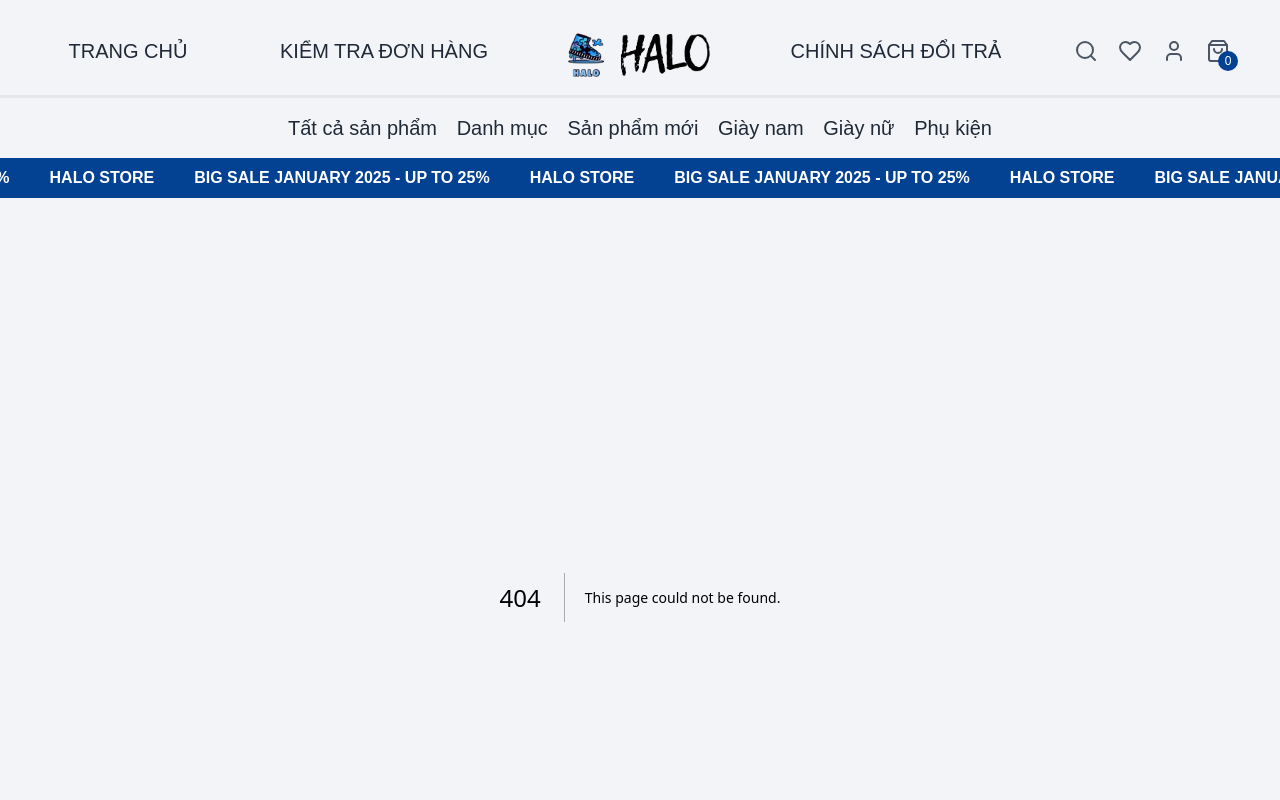
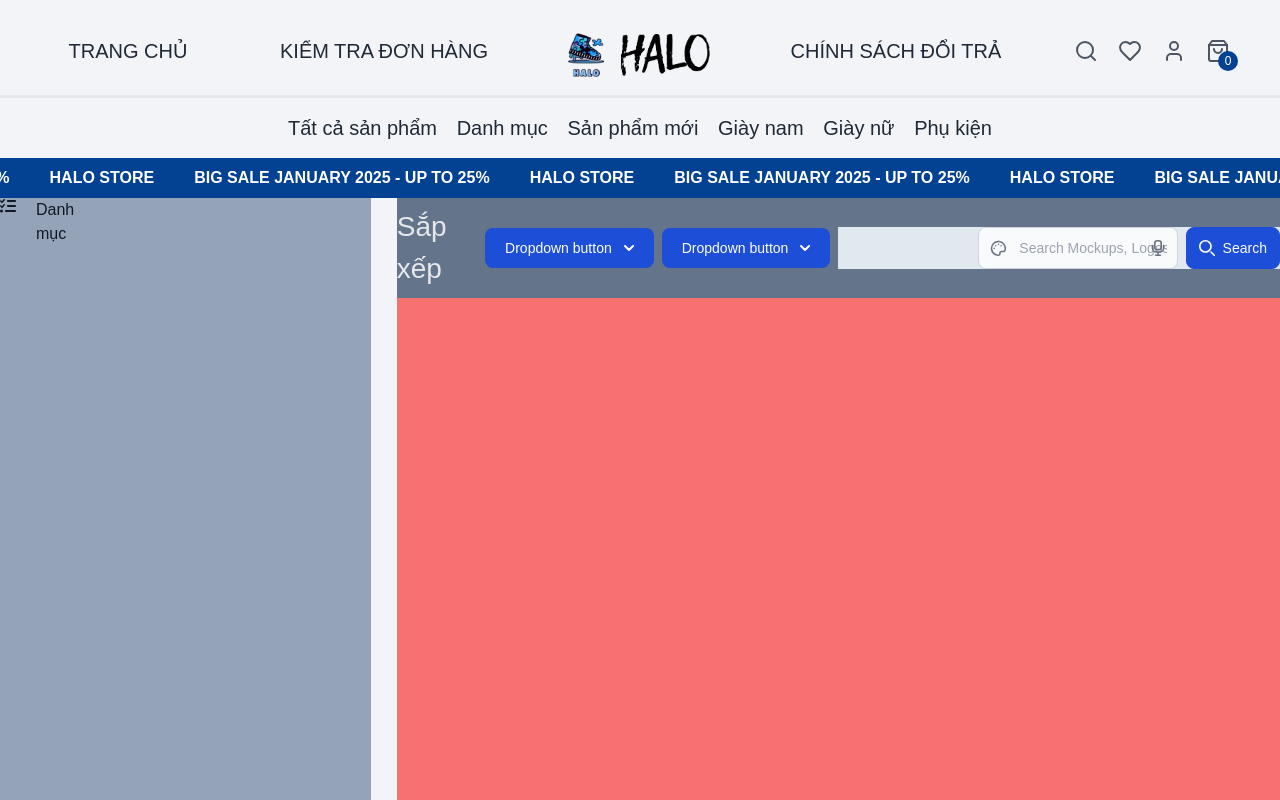
Before and after one commit to sieumanh555/DATN-HALO, a Next.js app: page /pages/product in a window 1280 px wide. Before the commit this address had no page. Shown: the top 800 px of the page. Built offline with nearby package versions, Linux system fonts and the light colour scheme.

Commit message:
thêm file product, thêm các compoent search, dropdown

```diff
--- /dev/null
+++ b/app/components/dropDown.jsx
@@ -0,0 +1,78 @@
+import { useState, useEffect } from "react";
+
+export default function DropDown() {
+  const [isDropdownOpen, setIsDropdownOpen] = useState(false);
+
+  // Toggle dropdown visibility
+  const toggleDropdown = () => {
+    setIsDropdownOpen(!isDropdownOpen);
+  };
+  return (
+    <>
+      <button
+        onClick={toggleDropdown}
+        className="text-white bg-blue-700 hover:bg-blue-800 focus:ring-4 focus:outline-none focus:ring-blue-300 font-medium rounded-lg text-sm px-5 py-2.5 text-center inline-flex items-center dark:bg-blue-600 dark:hover:bg-blue-700 dark:focus:ring-blue-800"
+        type="button"
+      >
+        Dropdown button
+        <svg
+          className="w-2.5 h-2.5 ms-3"
+          aria-hidden="true"
+          xmlns="http://www.w3.org/2000/svg"
+          fill="none"
+          viewBox="0 0 10 6"
+        >
+          <path
+            stroke="currentColor"
+            strokeLinecap="round"
+            strokeLinejoin="round"
+            strokeWidth="2"
+            d="m1 1 4 4 4-4"
+          />
+        </svg>
+      </button>
+
+      {/* Dropdown menu */}
+      <div
+        className={`z-10 bg-white divide-y divide-gray-100 rounded-lg shadow-sm w-44 dark:bg-gray-700 absolute ${
+          isDropdownOpen ? "block" : "hidden"
+        }`}
+      >
+        <ul className="py-2 text-sm text-gray-700 dark:text-gray-200">
+          <li>
+            <a
+              href="#"
+              className="block px-4 py-2 hover:bg-gray-100 dark:hover:bg-gray-600 dark:hover:text-white"
+            >
+              Dashboard
+            </a>
+          </li>
+          <li>
+            <a
+              href="#"
+              className="block px-4 py-2 hover:bg-gray-100 dark:hover:bg-gray-600 dark:hover:text-white"
+            >
+              Settings
+            </a>
+          </li>
+          <li>
+            <a
+              href="#"
+              className="block px-4 py-2 hover:bg-gray-100 dark:hover:bg-gray-600 dark:hover:text-white"
+            >
+              Earnings
+            </a>
+          </li>
+          <li>
+            <a
+              href="#"
+              className="block px-4 py-2 hover:bg-gray-100 dark:hover:bg-gray-600 dark:hover:text-white"
+            >
+              Sign out
+            </a>
+          </li>
+        </ul>
+      </div>
+    </>
+  );
+}
--- /dev/null
+++ b/app/components/search.jsx
@@ -0,0 +1,97 @@
+"use client";
+import { useState } from "react";
+
+export default function SearchComponent() {
+  // State to hold the input value
+  const [searchQuery, setSearchQuery] = useState("");
+
+  // Handle input change
+  const handleInputChange = (e) => {
+    setSearchQuery(e.target.value);
+  };
+
+  // Handle form submission
+  const handleSubmit = (e) => {
+    e.preventDefault();
+    // Add logic here for what you want to do with the search query
+    console.log("Search for:", searchQuery);
+  };
+
+  return (
+    <form className="flex items-center max-w-lg mx-auto" onSubmit={handleSubmit}>
+      <label htmlFor="voice-search" className="sr-only">
+        Search
+      </label>
+      <div className="relative w-full">
+        <div className="absolute inset-y-0 start-0 flex items-center ps-3 pointer-events-none">
+          <svg
+            className="w-4 h-4 text-gray-500 dark:text-gray-400"
+            aria-hidden="true"
+            xmlns="http://www.w3.org/2000/svg"
+            fill="none"
+            viewBox="0 0 21 21"
+          >
+            <path
+              stroke="currentColor"
+              strokeLinecap="round"
+              strokeLinejoin="round"
+              strokeWidth="2"
+              d="M11.15 5.6h.01m3.337 1.913h.01m-6.979 0h.01M5.541 11h.01M15 15h2.706a1.957 1.957 0 0 0 1.883-1.325A9 9 0 1 0 2.043 11.89 9.1 9.1 0 0 0 7.2 19.1a8.62 8.62 0 0 0 3.769.9A2.013 2.013 0 0 0 13 18v-.857A2.034 2.034 0 0 1 15 15Z"
+            />
+          </svg>
+        </div>
+        <input
+          type="text"
+          id="voice-search"
+          className="bg-gray-50 border border-gray-300 text-gray-900 text-sm rounded-lg focus:ring-blue-500 focus:border-blue-500 block w-full ps-10 p-2.5 dark:bg-gray-700 dark:border-gray-600 dark:placeholder-gray-400 dark:text-white dark:focus:ring-blue-500 dark:focus:border-blue-500"
+          placeholder="Search Mockups, Logos, Design Templates..."
+          value={searchQuery} // Controlled input
+          onChange={handleInputChange} // Update state on input change
+          required
+        />
+        <button
+          type="button"
+          className="absolute inset-y-0 end-0 flex items-center pe-3"
+          onClick={() => console.log("Voice search clicked")}
+        >
+          <svg
+            className="w-4 h-4 text-gray-500 dark:text-gray-400 hover:text-gray-900 dark:hover:text-white"
+            aria-hidden="true"
+            xmlns="http://www.w3.org/2000/svg"
+            fill="none"
+            viewBox="0 0 16 20"
+          >
+            <path
+              stroke="currentColor"
+              strokeLinecap="round"
+              strokeLinejoin="round"
+              strokeWidth="2"
+              d="M15 7v3a5.006 5.006 0 0 1-5 5H6a5.006 5.006 0 0 1-5-5V7m7 9v3m-3 0h6M7 1h2a3 3 0 0 1 3 3v5a3 3 0 0 1-3 3H7a3 3 0 0 1-3-3V4a3 3 0 0 1 3-3Z"
+            />
+          </svg>
+        </button>
+      </div>
+      <button
+        type="submit"
+        className="inline-flex items-center py-2.5 px-3 ms-2 text-sm font-medium text-white bg-blue-700 rounded-lg border border-blue-700 hover:bg-blue-800 focus:ring-4 focus:outline-none focus:ring-blue-300 dark:bg-blue-600 dark:hover:bg-blue-700 dark:focus:ring-blue-800"
+      >
+        <svg
+          className="w-4 h-4 me-2"
+          aria-hidden="true"
+          xmlns="http://www.w3.org/2000/svg"
+          fill="none"
+          viewBox="0 0 20 20"
+        >
+          <path
+            stroke="currentColor"
+            strokeLinecap="round"
+            strokeLinejoin="round"
+            strokeWidth="2"
+            d="m19 19-4-4m0-7A7 7 0 1 1 1 8a7 7 0 0 1 14 0Z"
+          />
+        </svg>
+        Search
+      </button>
+    </form>
+  );
+}
--- /dev/null
+++ b/app/pages/product/page.jsx
@@ -0,0 +1,38 @@
+"use client"
+import { FontAwesomeIcon } from "@fortawesome/react-fontawesome";
+import { faListCheck } from "@fortawesome/free-solid-svg-icons";
+import { useState } from "react";
+import SearchComponent from "../../components/search"
+import DropDown from "../../components/dropDown"
+
+export default function Cart() {
+
+  return (
+    <div className="min-h-[1000px] w-full flex gap-[2%]">
+      <div className="w-[29%] bg-slate-400">
+        <div className="w-[100px] text-gray-900 flex gap-5">
+          <FontAwesomeIcon icon={faListCheck} />
+          <h2>Danh mục</h2>
+        </div>
+      </div>
+      <div className="w-[69%] bg-red-400">
+        <div className="text-gray-200 bg-slate-500 flex h-[100px] items-center">
+          <div className="w-[10%]">
+            <span className="text-[28px]">Sắp xếp</span>
+          </div>
+          <div  className="w-[20%]">
+              <DropDown/>
+          </div>
+          <div  className="w-[20%]">
+              <DropDown/>
+          </div>
+          <div  className="w-[50%] bg-slate-200 pl-[140px]">
+            <SearchComponent/>
+          </div>
+        </div>
+        <div></div>
+        <div></div>
+      </div>
+    </div>
+  );
+}
--- /dev/null
+++ b/app/pages/trangchitiet/page.tsx
@@ -0,0 +1,7 @@
+
+
+export default function Cart() {
+  return (
+    <><div className="text-lg text-gray-950">a</div></>
+  );
+}
--- a/package.json
+++ b/package.json
@@ -13,7 +13,11 @@
     "@fortawesome/free-brands-svg-icons": "^6.7.2",
     "@fortawesome/free-solid-svg-icons": "^6.7.2",
     "@fortawesome/react-fontawesome": "^0.2.2",
+    "@headlessui/react": "^2.2.0",
+    "@popperjs/core": "^2.11.8",
+    "@preline/dropdown": "^2.5.2",
     "@reduxjs/toolkit": "^2.5.1",
+    "heroicons": "^2.2.0",
     "lucide-react": "^0.475.0",
     "next": "^15.1.7",
     "react": "^19.0.0",
--- a/tsconfig.json
+++ b/tsconfig.json
@@ -22,6 +22,6 @@
       "@/*": ["./*"]
     }
   },
-  "include": ["next-env.d.ts", "**/*.ts", "**/*.tsx", ".next/types/**/*.ts"],
+  "include": ["next-env.d.ts", "**/*.ts", "**/*.tsx", ".next/types/**/*.ts", "app/pages/product/page.jsx"],
   "exclude": ["node_modules"]
 }
```
Also changed, not shown: app/page/trangchitiet/page.tsx (deleted, +0 -7 lines), app/pages/cart/page.tsx (renamed from app/page/cart/page.tsx), 1 other file (tests, documents, lock files or other folders).
